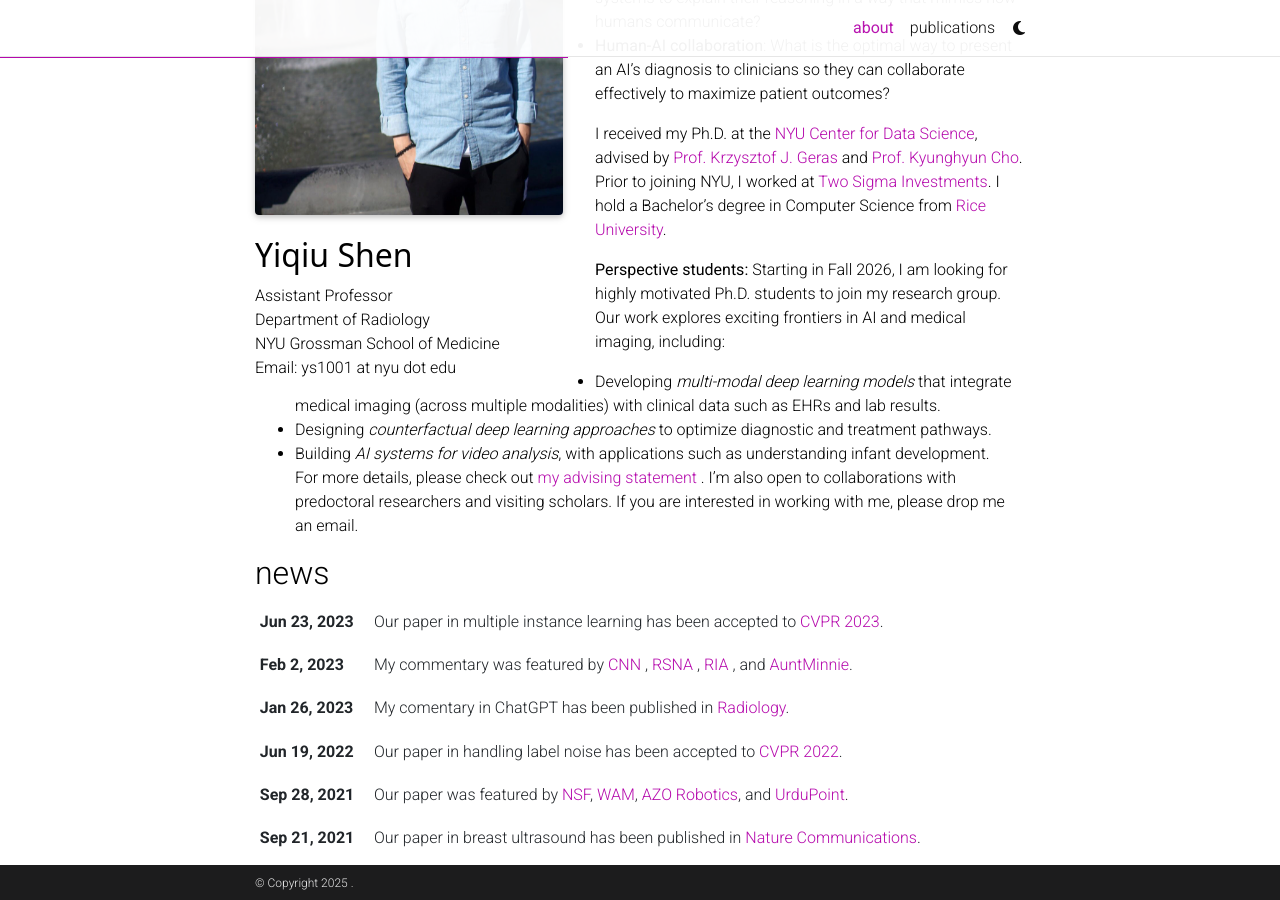
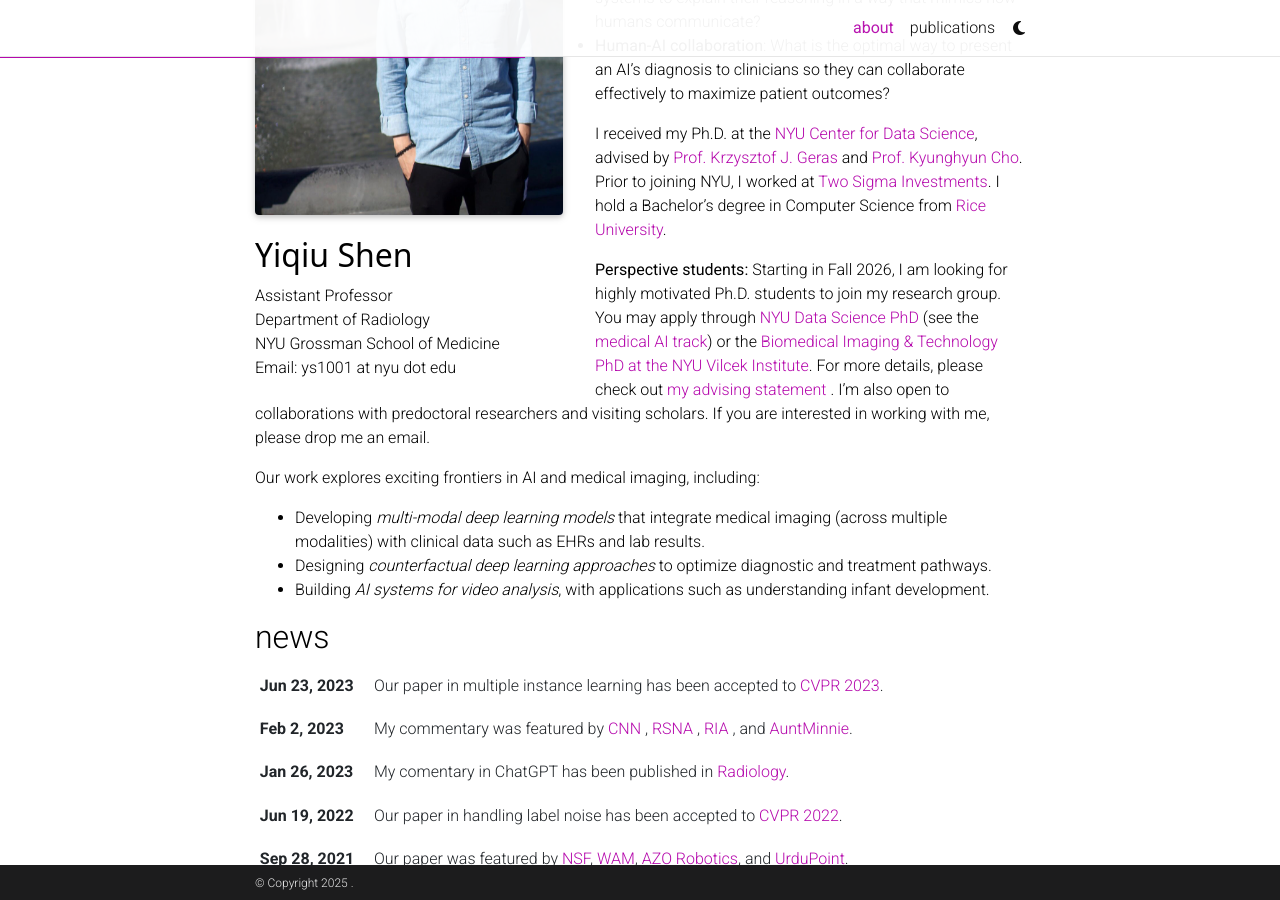
Before and after one commit to seyiqi/seyiqi.github.io, a Jekyll site: the page built from _pages/about.md, in a window 1280 px wide and 900 px high, scrolled down 351 px. Built offline with Jekyll 4.4.1, drawn with Linux system fonts in a browser that asks for light colours; full-size pictures stand in for the smaller copies a plugin makes; comment, search, counter and statistics services are not loaded; a style sheet for code colours, icons or effects is not loaded.

Commit message:
update recruiting page

```diff
--- a/_pages/about.md
+++ b/_pages/about.md
@@ -29,8 +29,9 @@
 I received my Ph.D. at the <a href='https://cds.nyu.edu/'> NYU Center for Data Science</a>, advised by <a href='https://cs.nyu.edu/~kgeras/'> Prof. Krzysztof J. Geras</a> and <a href='https://kyunghyuncho.me/'> Prof. Kyunghyun Cho</a>. Prior to joining NYU, I worked at <a href='https://www.twosigma.com/'> Two Sigma Investments</a>. I hold a Bachelor's degree in Computer Science from <a href='https://www.rice.edu/'> Rice University</a>.
 
 <b> Perspective students:</b>
-Starting in Fall 2026, I am looking for highly motivated Ph.D. students to join my research group. Our work explores exciting frontiers in AI and medical imaging, including:
+Starting in Fall 2026, I am looking for highly motivated Ph.D. students to join my research group. You may apply through <a href='https://cds.nyu.edu/phd-program-overview/'> NYU Data Science PhD</a> (see the <a href='https://cds.nyu.edu/phd-medical-school-track/'> medical AI track</a>) or the <a href='https://med.nyu.edu/research/vilcek-institute-graduate-biomedical-sciences/'> Biomedical Imaging & Technology PhD at the NYU Vilcek Institute</a>. For more details, please check out <a href='https://docs.google.com/document/d/1dQK3Kf0pwar6h3O0DpON5JsasvvJ0D8_bzDcg9mCdw0'> my advising statement</a> . I'm also open to collaborations with predoctoral researchers and visiting scholars. If you are interested in working with me, please drop me an email.
+
+Our work explores exciting frontiers in AI and medical imaging, including:
 - Developing <i>multi-modal deep learning models</i> that integrate medical imaging (across multiple modalities) with clinical data such as EHRs and lab results.
 - Designing <i>counterfactual deep learning approaches</i> to optimize diagnostic and treatment pathways.
 - Building <i>AI systems for video analysis</i>, with applications such as understanding infant development.
-For more details, please check out <a href='https://docs.google.com/document/d/1dQK3Kf0pwar6h3O0DpON5JsasvvJ0D8_bzDcg9mCdw0'> my advising statement</a> . I'm also open to collaborations with predoctoral researchers and visiting scholars. If you are interested in working with me, please drop me an email.
```
